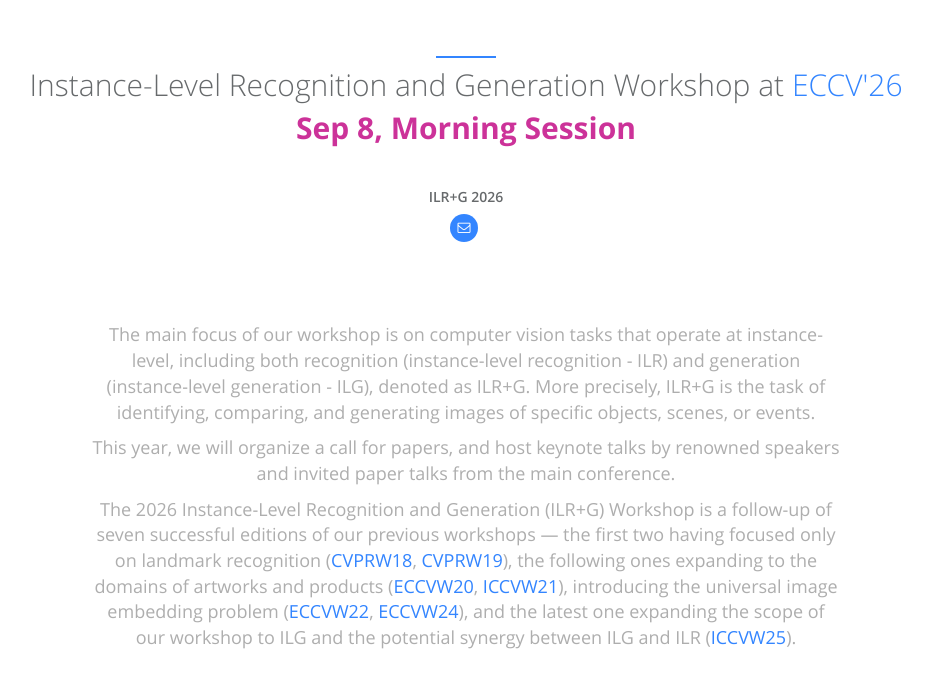
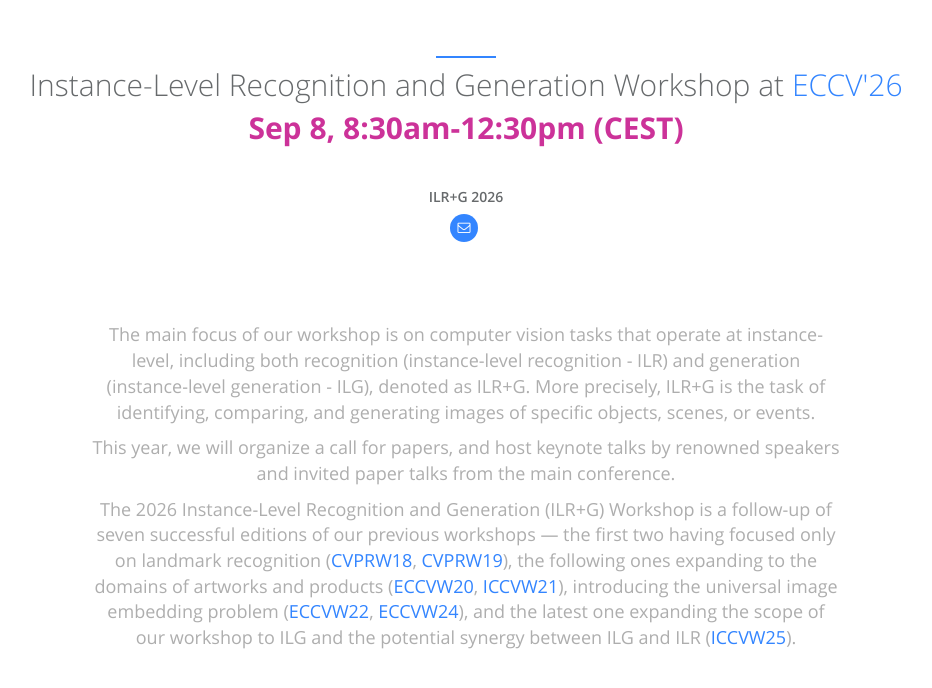
Before and after one commit to ilr-workshop/ECCVW2026, a Jekyll site: the page built from index.html, in a window 1280 px wide and 900 px high, scrolled down 321 px, cut to the strip 153-841 px from the top of the window. Shown: the whole strip, without its empty margins (174-1106 px from the left). Built offline with Jekyll 4.4.1, drawn with Linux system fonts in a browser that asks for light colours.

Commit message:
Update about.html

```diff
--- a/_includes/sections/about.html
+++ b/_includes/sections/about.html
@@ -3,7 +3,7 @@
         <div class="col-lg-12 text-center">
             <div class="navy-line"></div>
             <h1><span data-i18n="about_me.about_me">Instance-Level Recognition and Generation Workshop at </span><a href="https://eccv.ecva.net/" target="_blank"><span class="navy">ECCV'26</span></a></h1>
-            <h1><span data-i18n="about_me.about_me"><b><font color="#CC3299">Sep 8, Morning Session</font></b></span></h1>
+            <h1><span data-i18n="about_me.about_me"><b><font color="#CC3299">Sep 8, 8:30am-12:30pm (CEST)</font></b></span></h1>
             <!-- <h1><span data-i18n="about_me.about_me"><b><font color="#CC3299">Workshop Location: 306 A</font></b></span></h1> -->
             <!-- <h1><span data-i18n="about_me.about_me"><b><font color="#CC3299">Sep 9, Morning Session</font></b></span></h1> -->
             <!-- <p>Donec sed odio dui. Etiam porta sem malesuada magna mollis euismod.</p> -->
```
